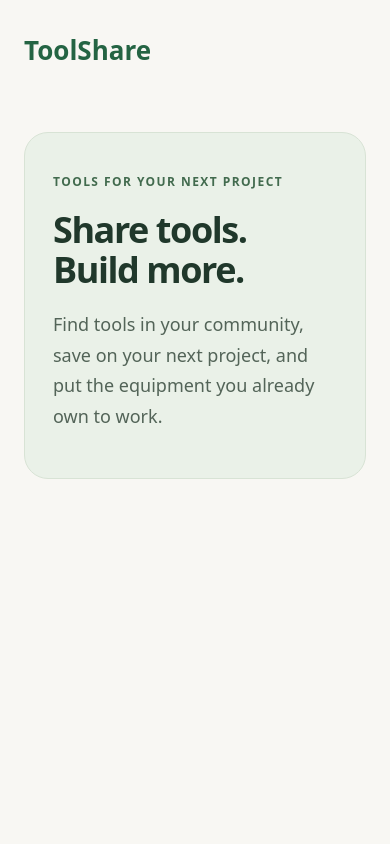
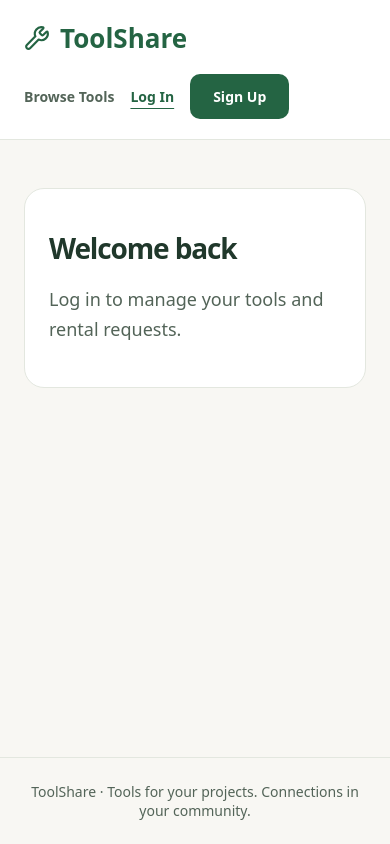
Before and after one commit to Fiyahblaze/ToolShare-Capstone-Project-Frontend, a React (Vite) app: page /login in a window 390 px wide. Built offline with nearby package versions, Linux system fonts and the light colour scheme.

Commit message:
feat: add shared navigation and application routes

```diff
--- a/src/App.tsx
+++ b/src/App.tsx
@@ -1,16 +1,57 @@
+import { Route, Routes } from "react-router-dom";
+import Layout from "./components/Layout";
+import HomePage from "./pages/HomePage";
+import PlaceholderPage from "./pages/PlaceholderPage";
+import NotFoundPage from "./pages/NotFoundPage";
+
 export default function App() {
   return (
-    <main className="welcome">
-      <span className="brand">ToolShare</span>
+    <Routes>
+      <Route element={<Layout />}>
+        <Route index element={<HomePage />} />
 
-      <section className="welcome-card">
-        <p className="eyebrow">TOOLS FOR YOUR NEXT PROJECT</p>
-        <h1>Share tools. Build more.</h1>
-        <p className="description">
-          Find tools in your community, save on your next project, and put
-          the equipment you already own to work.
-        </p>
-      </section>
-    </main>
+        <Route
+          path="tools"
+          element={
+            <PlaceholderPage
+              title="Browse Tools"
+              description="Find the right tool for your next project."
+            />
+          }
+        />
+
+        <Route
+          path="login"
+          element={
+            <PlaceholderPage
+              title="Welcome back"
+              description="Log in to manage your tools and rental requests."
+            />
+          }
+        />
+
+        <Route
+          path="register"
+          element={
+            <PlaceholderPage
+              title="Join ToolShare"
+              description="Create an account to start sharing and renting tools."
+            />
+          }
+        />
+
+        <Route
+          path="dashboard"
+          element={
+            <PlaceholderPage
+              title="Your Dashboard"
+              description="Your listings and rental requests will appear here."
+            />
+          }
+        />
+
+        <Route path="*" element={<NotFoundPage />} />
+      </Route>
+    </Routes>
   );
 }
--- /dev/null
+++ b/src/components/Layout.tsx
@@ -0,0 +1,33 @@
+import { Link, NavLink, Outlet } from "react-router-dom";
+import { Wrench } from "lucide-react";
+
+export default function Layout() {
+  return (
+    <>
+      <header className="site-header">
+        <nav className="site-nav" aria-label="Main navigation">
+          <Link to="/" className="brand brand-link">
+            <Wrench size={26} aria-hidden="true" />
+            ToolShare
+          </Link>
+
+          <div className="nav-links">
+            <NavLink to="/tools">Browse Tools</NavLink>
+            <NavLink to="/login">Log In</NavLink>
+            <NavLink to="/register" className="button button-primary">
+              Sign Up
+            </NavLink>
+          </div>
+        </nav>
+      </header>
+
+      <main className="page-container">
+        <Outlet />
+      </main>
+
+      <footer className="site-footer">
+        ToolShare · Tools for your projects. Connections in your community.
+      </footer>
+    </>
+  );
+}
--- a/src/index.css
+++ b/src/index.css
@@ -56,3 +56,138 @@ h1 {
   line-height: 1.7;
   color: #536458;
 }
+
+#root {
+  min-height: 100vh;
+  display: flex;
+  flex-direction: column;
+}
+
+.site-header {
+  background: #ffffff;
+  border-bottom: 1px solid #e3e7df;
+}
+
+.site-nav {
+  max-width: 1100px;
+  margin: 0 auto;
+  padding: 20px 24px;
+  display: flex;
+  align-items: center;
+  justify-content: space-between;
+  gap: 24px;
+  flex-wrap: wrap;
+}
+
+.brand-link {
+  display: inline-flex;
+  align-items: center;
+  gap: 10px;
+  text-decoration: none;
+}
+
+.nav-links {
+  display: flex;
+  align-items: center;
+  gap: 24px;
+  flex-wrap: wrap;
+}
+
+.nav-links a {
+  color: #536458;
+  font-weight: 600;
+  text-decoration: none;
+}
+
+.nav-links a.active:not(.button) {
+  color: #246443;
+  text-decoration: underline;
+  text-underline-offset: 6px;
+}
+
+.page-container {
+  width: 100%;
+  max-width: 1100px;
+  margin: 0 auto;
+  padding: 0 24px 64px;
+  flex: 1;
+}
+
+.button {
+  display: inline-flex;
+  align-items: center;
+  justify-content: center;
+  min-height: 44px;
+  padding: 12px 22px;
+  border: 1px solid transparent;
+  border-radius: 10px;
+  font: inherit;
+  font-weight: 600;
+  text-decoration: none;
+  cursor: pointer;
+}
+
+.button-primary,
+.nav-links .button-primary {
+  background: #246443;
+  color: #ffffff;
+}
+
+.button-primary:hover {
+  background: #194d32;
+}
+
+.button-secondary {
+  background: #ffffff;
+  color: #246443;
+  border-color: #c6d6c7;
+}
+
+.hero-actions {
+  display: flex;
+  flex-wrap: wrap;
+  gap: 14px;
+  margin-top: 28px;
+}
+
+.content-card {
+  margin-top: 48px;
+  padding: clamp(24px, 5vw, 48px);
+  background: #ffffff;
+  border: 1px solid #e3e7df;
+  border-radius: 20px;
+}
+
+.content-card h1 {
+  font-size: clamp(28px, 5vw, 42px);
+}
+
+.site-footer {
+  padding: 24px;
+  border-top: 1px solid #e3e7df;
+  color: #536458;
+  font-size: 14px;
+  text-align: center;
+}
+
+a:focus-visible,
+button:focus-visible {
+  outline: 3px solid #b08028;
+  outline-offset: 4px;
+}
+
+@media (max-width: 600px) {
+  .site-nav {
+    gap: 18px;
+  }
+
+  .nav-links {
+    width: 100%;
+    gap: 16px;
+    font-size: 14px;
+  }
+
+  .welcome-card {
+    margin-top: 32px;
+  }
+}
--- a/src/main.tsx
+++ b/src/main.tsx
@@ -1,10 +1,13 @@
 import React from "react";
 import ReactDOM from "react-dom/client";
+import { BrowserRouter } from "react-router-dom";
 import App from "./App";
 import "./index.css";
 
 ReactDOM.createRoot(document.getElementById("root")!).render(
   <React.StrictMode>
-    <App />
+    <BrowserRouter>
+      <App />
+    </BrowserRouter>
   </React.StrictMode>
 );
--- /dev/null
+++ b/src/pages/HomePage.tsx
@@ -0,0 +1,23 @@
+import { Link } from "react-router-dom";
+
+export default function HomePage() {
+  return (
+    <section className="welcome-card">
+      <p className="eyebrow">TOOLS FOR YOUR NEXT PROJECT</p>
+      <h1>Share tools. Build more.</h1>
+      <p className="description">
+        Find tools in your community, save on your next project, and put
+        the equipment you already own to work.
+      </p>
+
+      <div className="hero-actions">
+        <Link to="/tools" className="button button-primary">
+          Browse Tools
+        </Link>
+        <Link to="/register" className="button button-secondary">
+          Join ToolShare
+        </Link>
+      </div>
+    </section>
+  );
+}
--- /dev/null
+++ b/src/pages/NotFoundPage.tsx
@@ -0,0 +1,16 @@
+import { Link } from "react-router-dom";
+
+export default function NotFoundPage() {
+  return (
+    <section className="content-card">
+      <p className="eyebrow">404 — PAGE NOT FOUND</p>
+      <h1>Let’s get you back on track.</h1>
+      <p className="description">
+        The page you’re looking for could not be found.
+      </p>
+      <Link to="/" className="button button-primary">
+        Back to Home
+      </Link>
+    </section>
+  );
+}
--- /dev/null
+++ b/src/pages/PlaceholderPage.tsx
@@ -0,0 +1,16 @@
+interface PlaceholderPageProps {
+  title: string;
+  description: string;
+}
+
+export default function PlaceholderPage({
+  title,
+  description,
+}: PlaceholderPageProps) {
+  return (
+    <section className="content-card">
+      <h1>{title}</h1>
+      <p className="description">{description}</p>
+    </section>
+  );
+}
```
